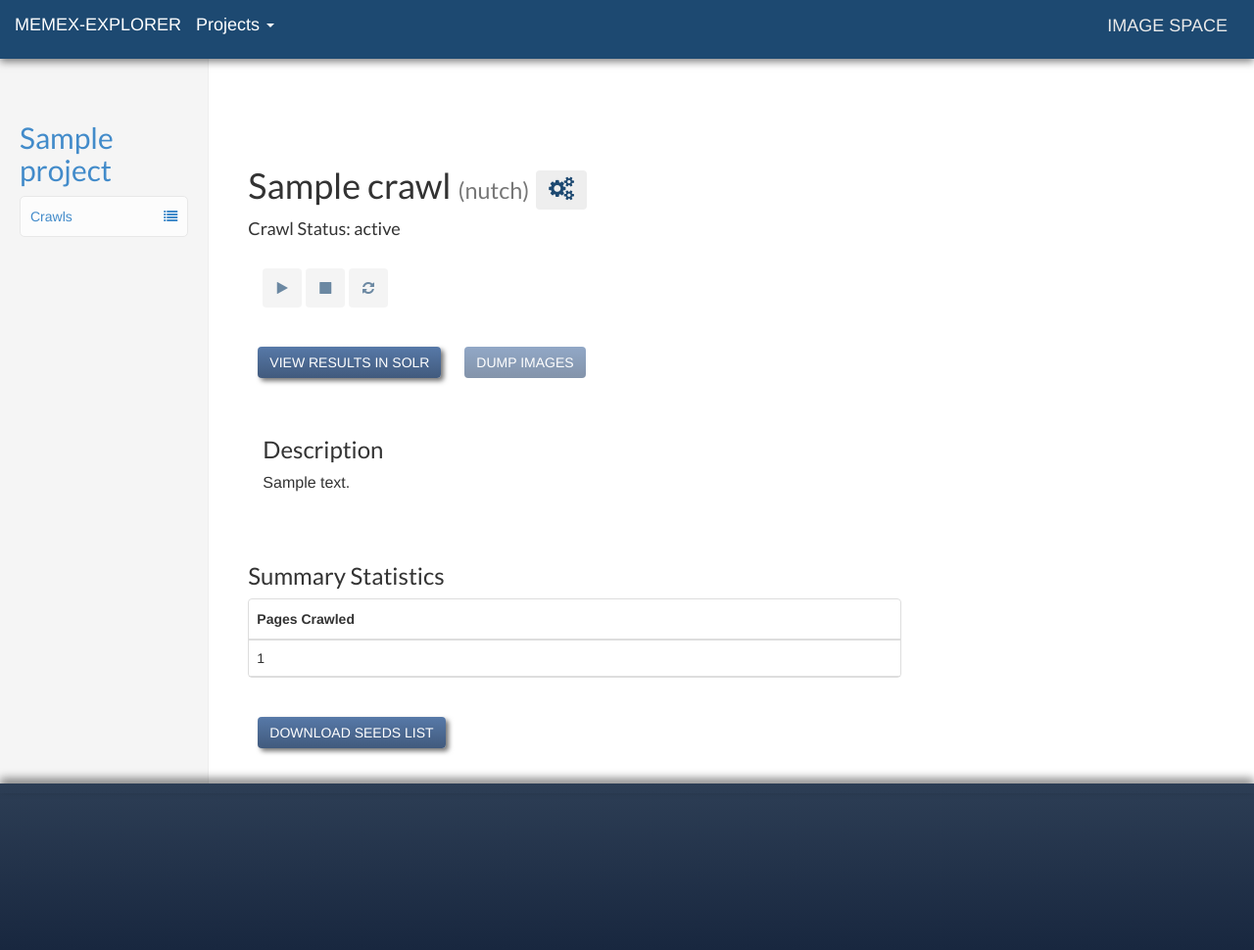
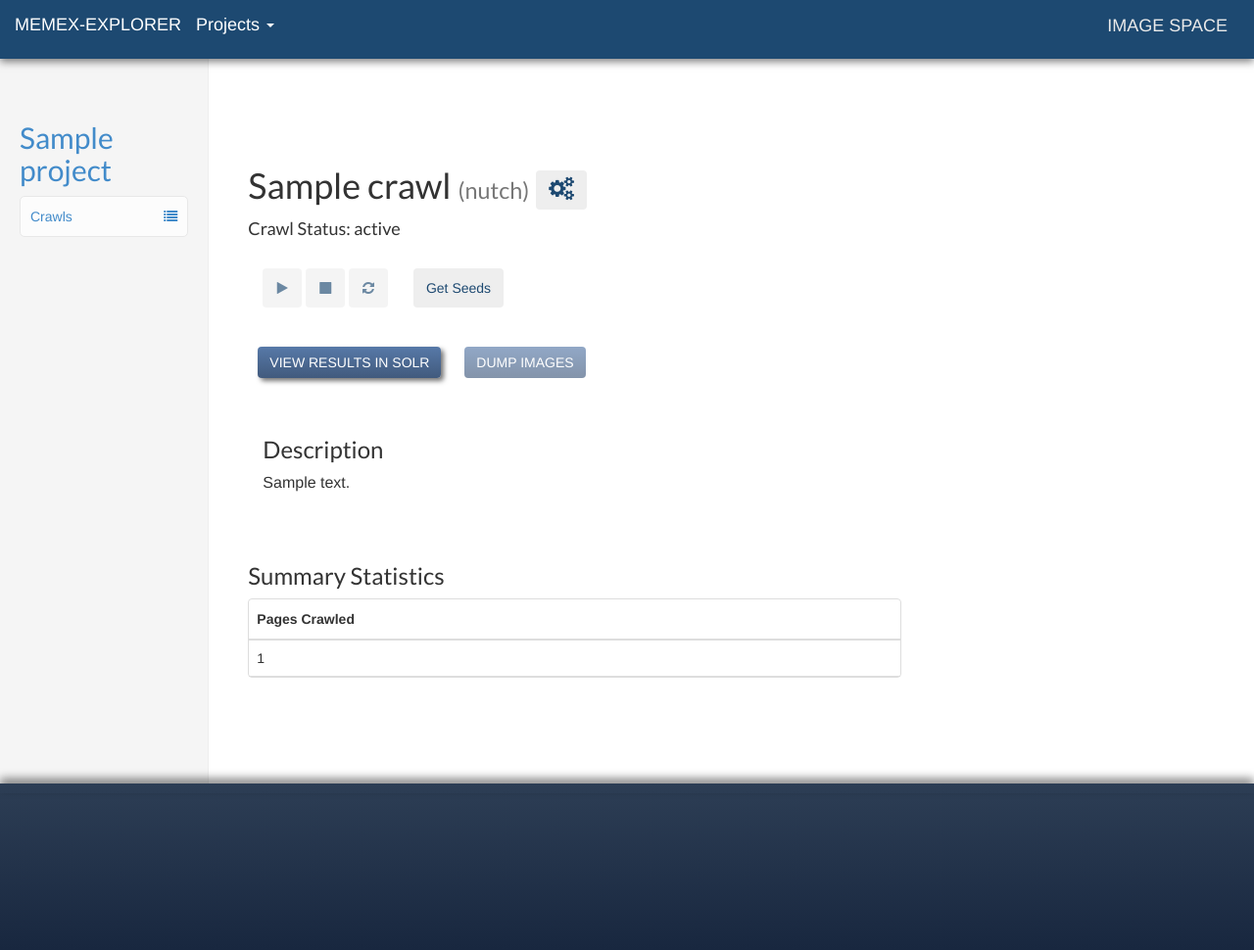
Before and after one commit to nasa-jpl-memex/memex-explorer, a Django app: page /projects/sample/crawls/sample/ in a window 1280 px wide. Shown: the whole page at 98% size. Run offline with Django 3.2, Linux system fonts and the light colour scheme; tables that the repository leaves empty hold one stand-in row (values such as "Sample post"); parts of the project's set-up code (start-up, migrations or seed data) failed here and were passed over; some libraries are stand-ins or nearby versions.

Commit message:
Added seeds button in better location.

```diff
--- a/memex_explorer/apps/crawl_space/forms.py
+++ b/memex_explorer/apps/crawl_space/forms.py
@@ -46,7 +46,7 @@ class AddCrawlForm(CrispyModelForm):
     def clean_name(self):
         name = self.cleaned_data['name']
         if slugify(unicode(name)) in [x.slug for x in Crawl.objects.all()]:
-            raise ValidationError("Please provide a unique name.")
+            raise ValidationError("Crawl with this Name already exists.")
         return name
 
     class Meta:
--- a/memex_explorer/apps/crawl_space/templates/crawl_space/crawl.html
+++ b/memex_explorer/apps/crawl_space/templates/crawl_space/crawl.html
@@ -19,7 +19,7 @@
 
   <!-- Crawl Header -->
 <div class='row'>
-  <div class="col-sm-offset-3 col-md-offset-2 col-sm-7 col-md-8 main">
+  <div class="col-sm-offset-4 col-md-offset-2 col-sm-7 col-md-8 main">
 
   <!-- Crawl Title -->
   <h1>{{ crawl.name }} <small>({{ crawl.crawler }})</small>
@@ -43,7 +43,7 @@
   <div class='col-sm-9 col-sm-offset-3 col-md-10 col-md-offset-2 controls'>
 
     <!-- Crawl actions (Start, Stop[, Restart]) -->
-    <div class='col-xs-4'>
+    <div class='col-xs-2'>
       <button id="playButton" title="Start Crawl" type="button" class="btn btn-control"
         data-container="body"
         {% if crawl.status != "Not started" %}
@@ -70,6 +70,16 @@
         data-toggle="tooltip" data-placement="bottom">
         <span class="fa fa-refresh"></span>
       </button>
+    </div>
+    <div class="col-sm-3" style="padding-left:0px;">
+        <form method="get">
+            <input type="hidden" name="resource" value="initial_seeds">
+            <button title="Get Seeds List" id="getInitialSeeds" class="btn btn-control"
+            data-container="body" data-toggle="tooltip" data-placement="bottom"
+            style="height:40px;width:auto;">
+            Get Seeds
+            </button>
+        </form>
     </div>
   </div>
 </div>
@@ -173,15 +183,4 @@
   </div>
  -->  </div>
 </div>
-<div class='row'>
-  <div class="col-sm-9 col-sm-offset-3 col-md-10 col-md-offset-2 main">
-    <form method="get">
-    <input type="hidden" name="resource" value="initial_seeds" />
-      <button id="getInitialSeeds" class="btn btn-default btn-padded center"
-        data-container="body" data-toggle="tooltip" data-placement="bottom">
-          Download Seeds List
-        </button>
-      </form>
-  </div>
-</div>
 {% endblock content %}
--- a/memex_explorer/apps/crawl_space/views.py
+++ b/memex_explorer/apps/crawl_space/views.py
@@ -147,13 +147,13 @@ class CrawlView(ProjectObjectMixin, DetailView):
             return response
 
         elif 'resource' in request.GET and request.GET['resource'] == "initial_seeds":
-            seeds = self.get_initial_seeds()
+            seeds = self.get_seeds_list()
             response = HttpResponse(content_type='text/plain')
-            response['Content-Disposition'] = 'attachment; filename=initial_seeds.txt'
+            response['Content-Disposition'] = 'attachment; filename=seeds.txt'
             response.write(''.join(seeds))
             return response
 
-    def get_initial_seeds(self):
+    def get_seeds_list(self):
         if self.get_object().crawler == "nutch":
             seeds_file = open(os.path.join(self.get_object().seeds_list.path, "seeds"))
         else:
--- a/memex_explorer/base/templates/base/index.html
+++ b/memex_explorer/base/templates/base/index.html
@@ -7,7 +7,6 @@
     <div style='text-align: center;'>
         <a class="btn btn-default btn-duo center link-button" href="{% url 'base:about' %}">Learn More</a>
         <a class="btn btn-default btn-duo center link-button" href="http://memex-explorer.readthedocs.org/en/latest/">Documentation</a>
-        <a class="btn btn-default btn-duo center link-button" href="http://explorer.continuum.io:8022">Image Space</a>
     </div>
     <br><br>
     <h3>My Projects</h3>
```
Also changed, not shown: memex_explorer/apps/crawl_space/viz/plot.py (+0 -7 lines).
